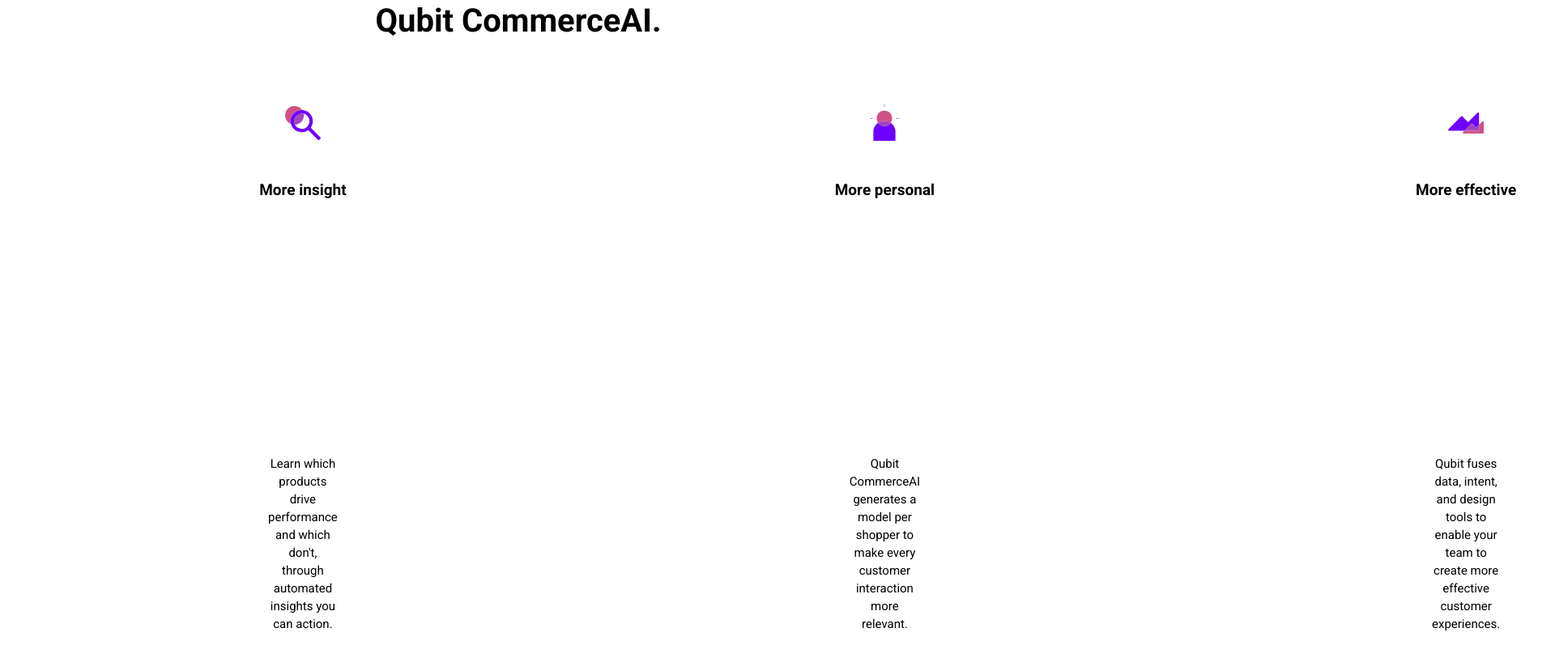
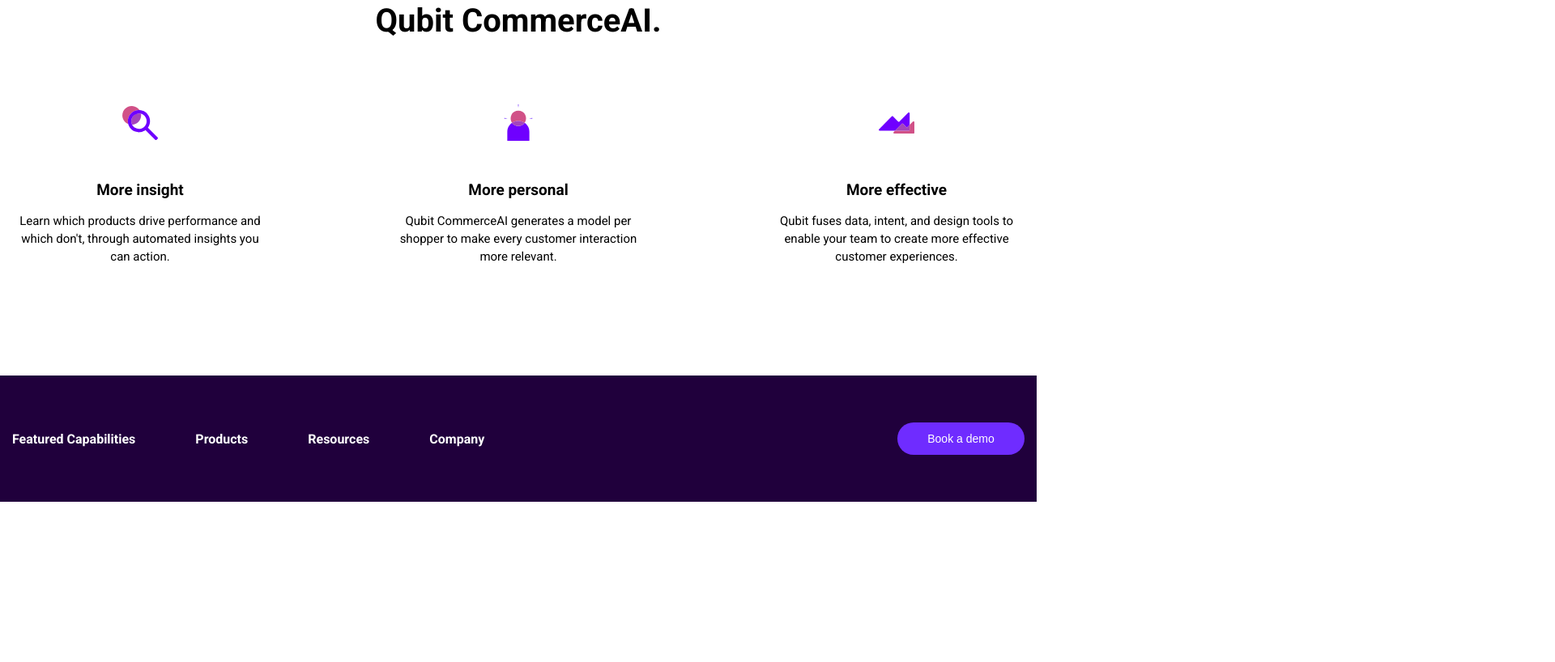
Before and after one commit to AnnaMyk/Byte_project, a plain HTML site: page index.html in a window 1280 px wide. Shown: the part 1473-2291 px from the top of the page at 81% size, 1920 px wide, since content can reach past the window. After the commit the page ends 2093 px from the top, so only its background shows below. Drawn offline with Linux system fonts and the light colour scheme.

Commit message:
Add files via upload

```diff
--- a/style.css
+++ b/style.css
@@ -169,9 +169,8 @@
 .commerce_text{
     font-size: 15px;
     line-height: 22px;
-    margin: 316px;
+    max-width: 316px;
 }
-
 
 .footer{
     background: #20003C;
```
